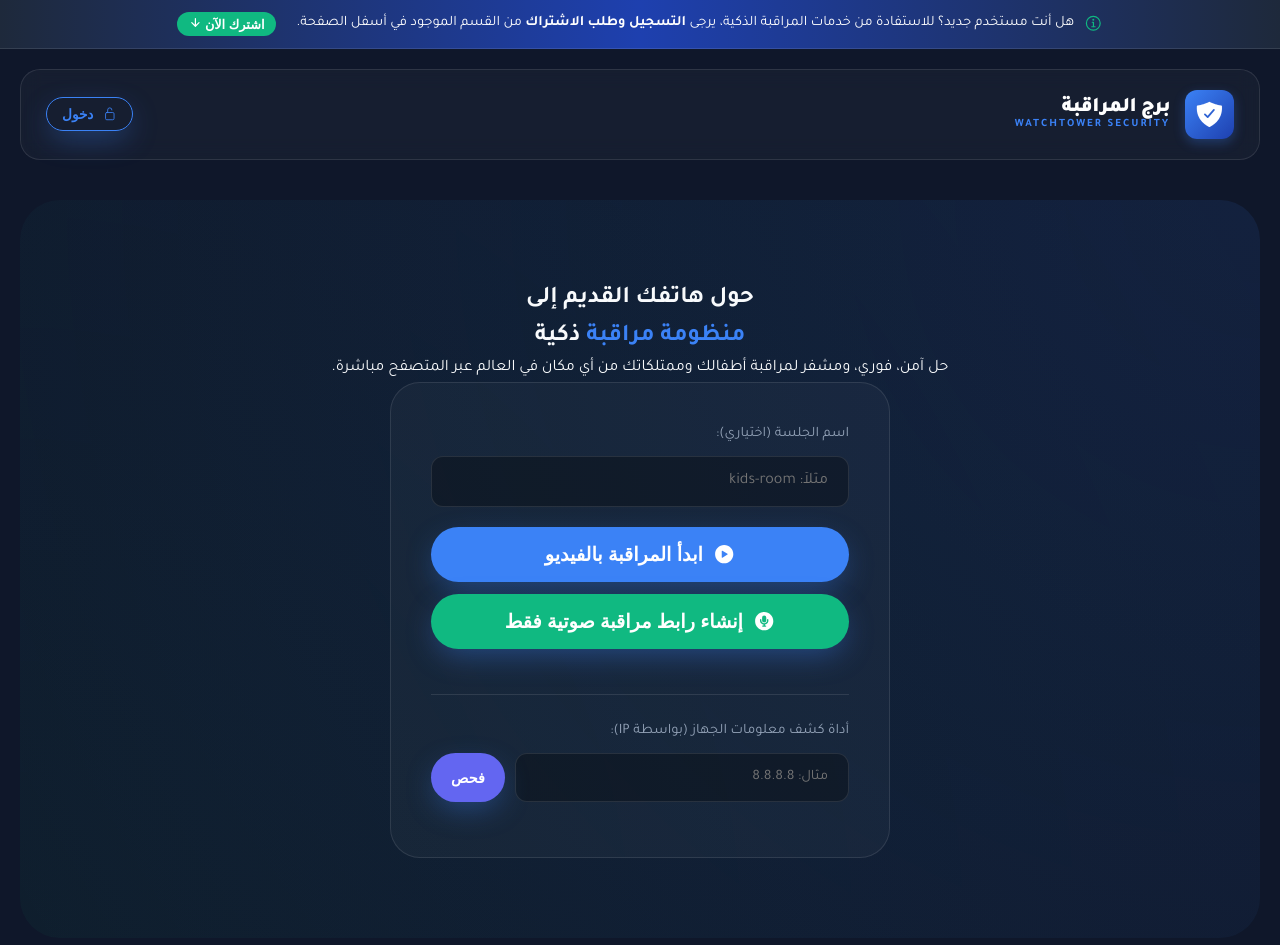
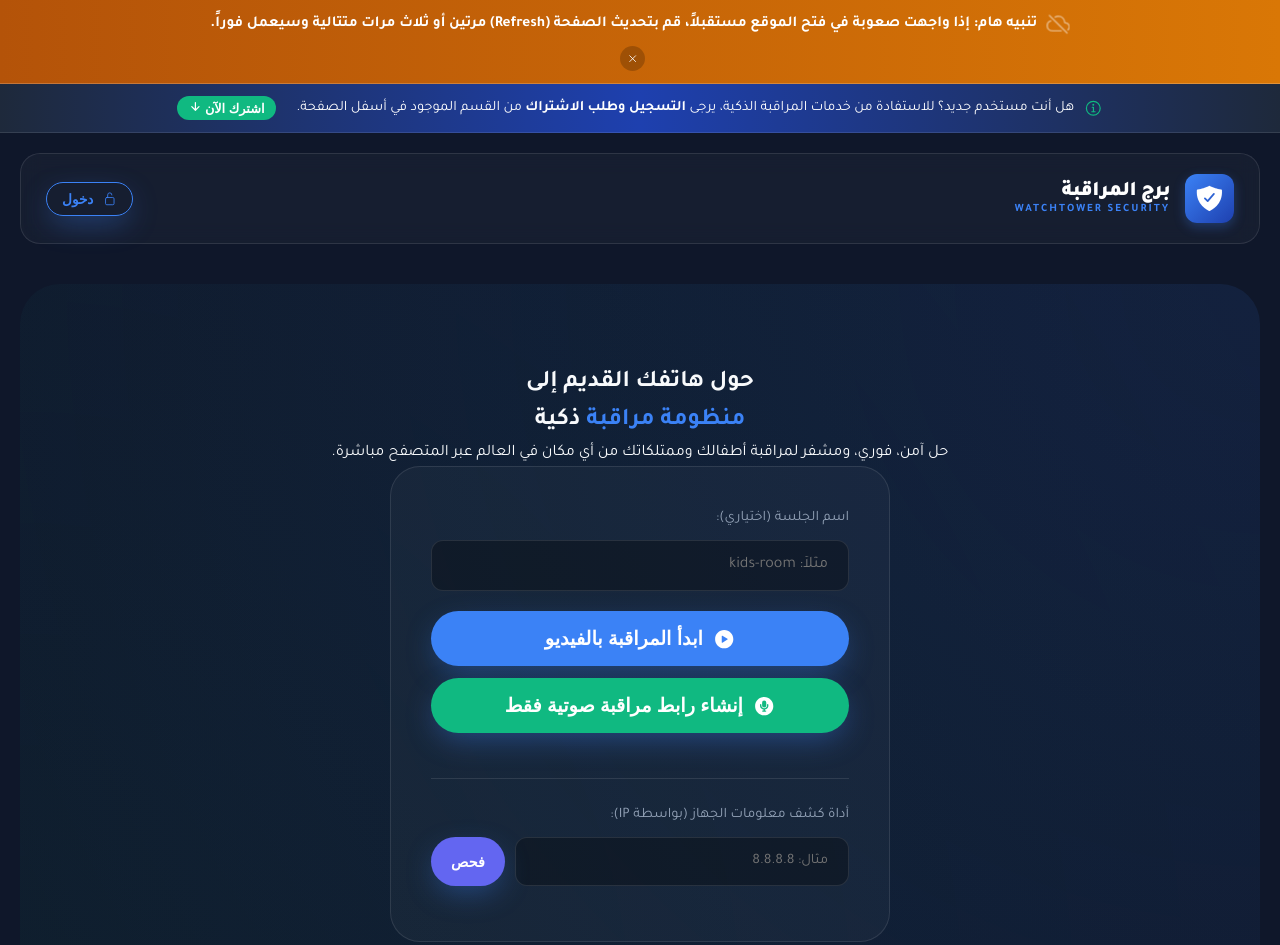
Before and after one commit to omershamsdev92-ctrl/cam-web, a website: page src/public/index.html in a window 1280 px wide. Shown: the top 945 px of the page. Drawn offline with nearby package versions, Linux system fonts and the light colour scheme; no server answers.

Commit message:
UI: Add persistent reload warning banner to main pages

```diff
--- a/src/public/index.html
+++ b/src/public/index.html
@@ -15,6 +15,21 @@
 </head>
 
 <body>
+    <!-- ⚠️ Update/Reload Warning Banner -->
+    <div id="reload-warning"
+        style="background: linear-gradient(90deg, #b45309, #d97706); color: white; padding: 12px; text-align: center; font-weight: bold; font-size: 0.95rem; border-bottom: 1px solid rgba(255,255,255,0.2); position: relative; z-index: 10001;">
+        <div
+            style="max-width: 900px; margin: 0 auto; display: flex; align-items: center; justify-content: center; gap: 10px; flex-wrap: wrap;">
+            <ion-icon name="cloud-offline-outline" style="font-size: 1.4rem; animation: pulse 2s infinite;"></ion-icon>
+            <span>تنبيه هام: إذا واجهت صعوبة في فتح الموقع مستقبلاً، قم بتحديث الصفحة (Refresh) مرتين أو ثلاث مرات
+                متتالية وسيعمل فوراً.</span>
+            <button onclick="this.parentElement.parentElement.style.display='none'"
+                style="background: rgba(0,0,0,0.2); color: white; border: none; border-radius: 50%; width: 25px; height: 25px; display: flex; align-items: center; justify-content: center; cursor: pointer; margin-right: 15px;">
+                <ion-icon name="close-outline"></ion-icon>
+            </button>
+        </div>
+    </div>
+
     <!-- Login Gate -->
     <div id="login-gate" class="login-overlay" style="display: none;">
         <div class="login-card"
```
Also changed, not shown: src/public/viewer.html (+15 -0 lines).
